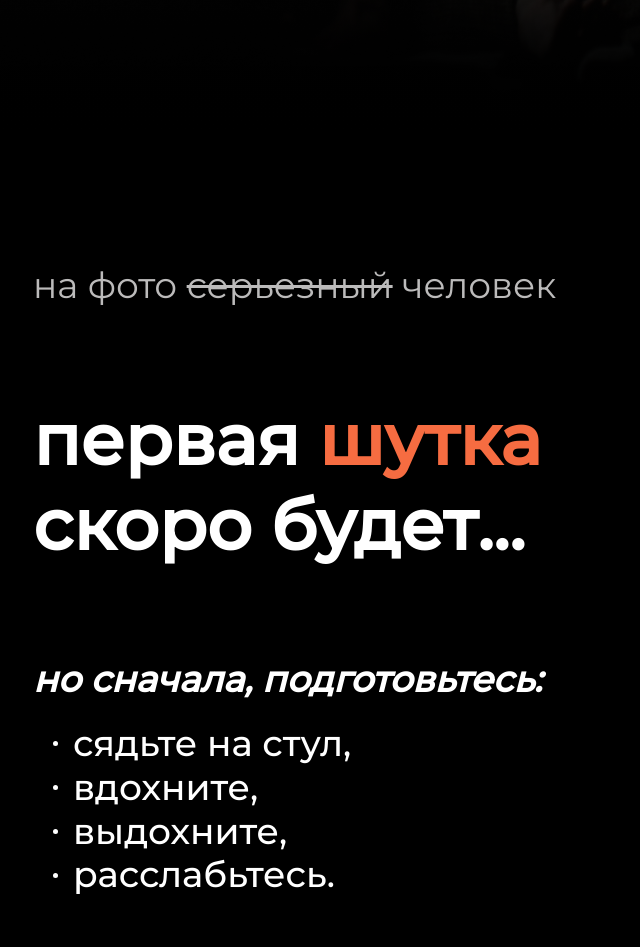
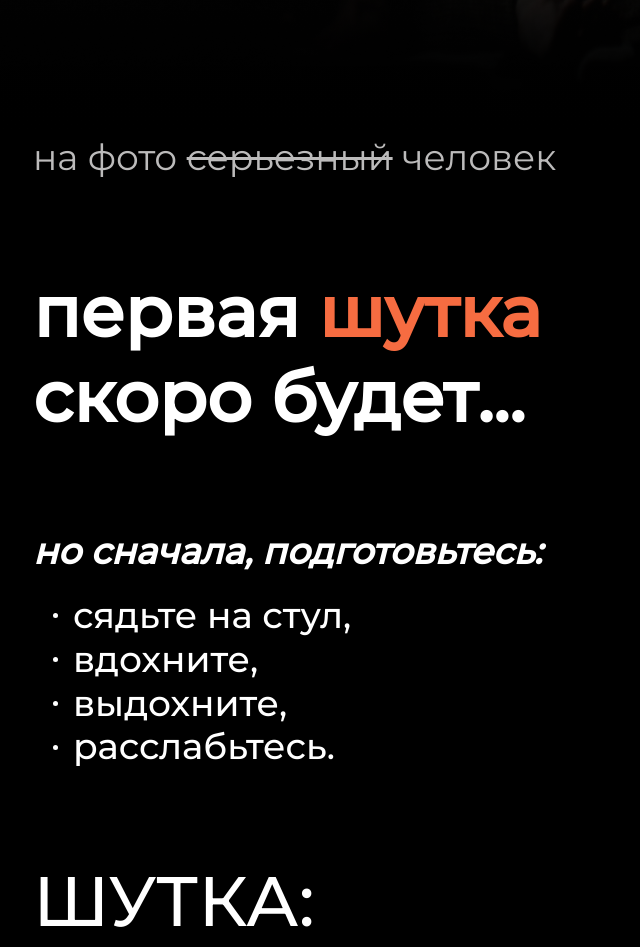
Before and after one commit to ChipRose/HTML_Jokes, a plain HTML site: page index.html in a window 1280 px wide. Shown: the part 1000-1947 px from the top of the page, without its empty margins (180-820 px from the left). Drawn offline with Linux system fonts and the light colour scheme.

Commit message:
Стиль

```diff
--- a/css/style.css
+++ b/css/style.css
@@ -162,7 +162,7 @@ body {
 
 /*================ГЛАВНАЯ================*/
 .main {
-  padding: 128px 0 104px 73px;
+  padding: 0 116px 104px 73px;
   font-size: 36px;
   line-height: 43.88px;
 }
```
